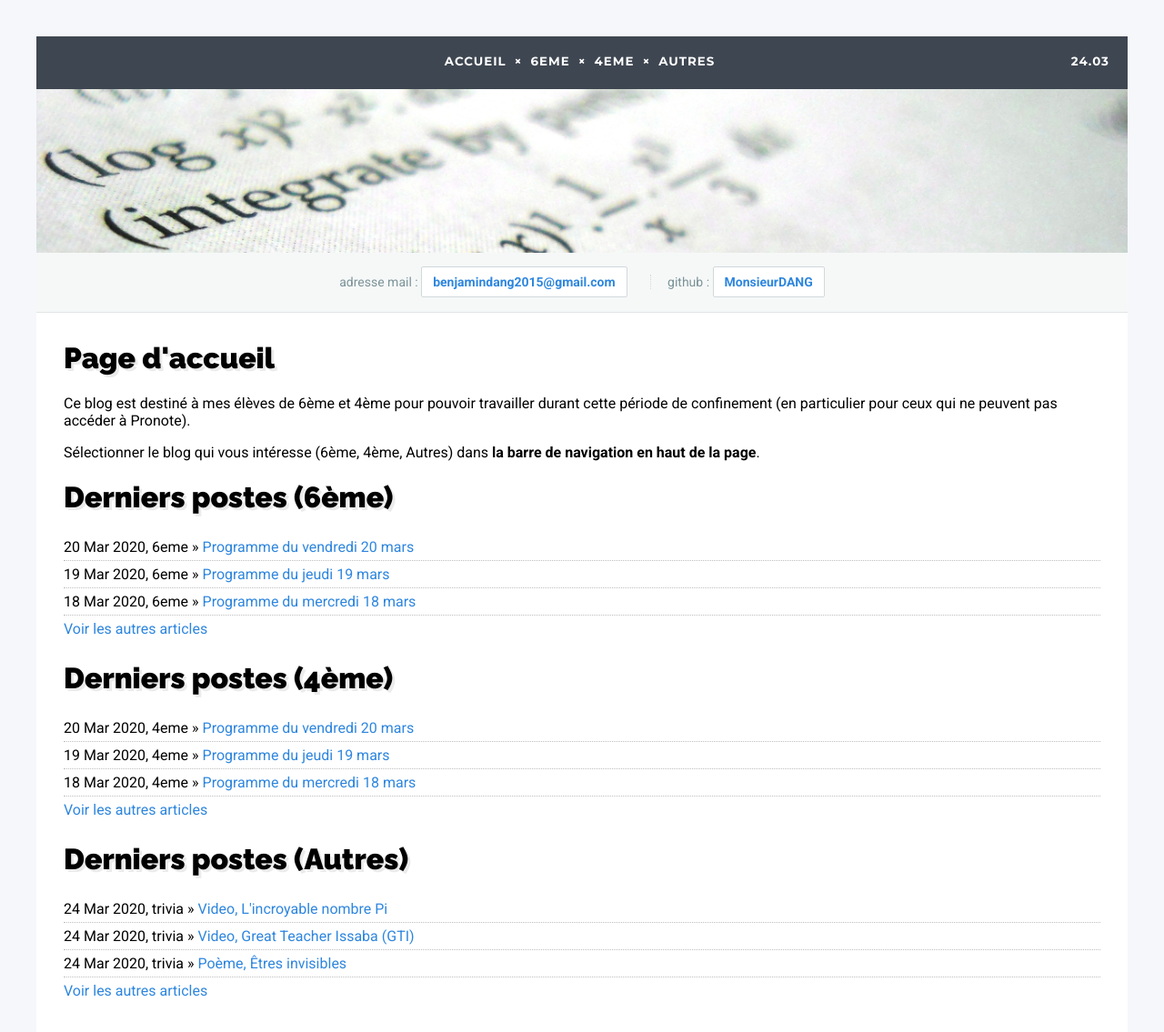
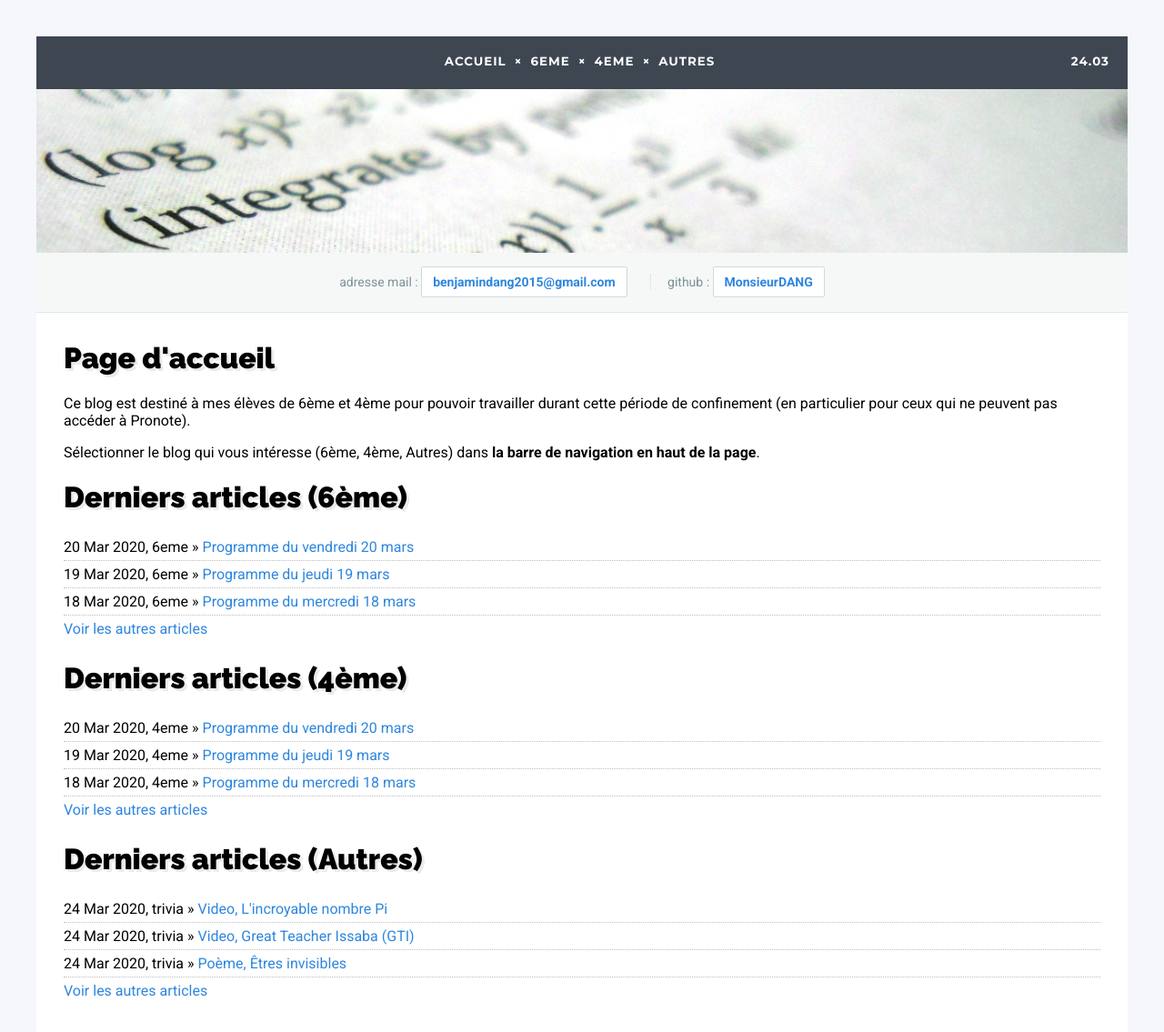
Before and after one commit to DangSinslay/DangSinslay.github.io, a Jekyll site: the page built from index.html, in a window 1280 px wide and 1190 px high. Shown: the top 1135 px of the window at 91% size. Built offline with Jekyll 4.4.1, drawn with Linux system fonts in a browser that asks for light colours.

Commit message:
Update index.html

```diff
--- a/index.html
+++ b/index.html
@@ -7,7 +7,7 @@ title: Blog de Mr. DANG, professeur de mathématiques
 	<p>Ce blog est destiné à mes élèves de 6ème et 4ème pour pouvoir travailler durant cette période de confinement (en particulier pour ceux qui ne peuvent pas accéder à Pronote).</a></p>
 
 	<p>Sélectionner le blog qui vous intéresse (6ème, 4ème, Autres) dans <strong>la barre de navigation en haut de la page</strong>.</p>
-	<h1>Derniers postes (6ème)</h1>
+	<h1>Derniers articles (6ème)</h1>
 	<ul class="posts">
 		{% for post in site.categories.6eme limit:3 %}
 			<li><span>{{ post.date | date_to_string }}, {{ post.category }}</span> » <a href="{{ post.url }}" title="{{ post.title }}">{{ post.title }}</a></li>
@@ -15,7 +15,7 @@ title: Blog de Mr. DANG, professeur de mathématiques
 		<li><a href="\blog6">Voir les autres articles</a>
 	</ul>
 
-	<h1>Derniers postes (4ème)</h1>
+	<h1>Derniers articles (4ème)</h1>
 	<ul class="posts">
 		{% for post in site.categories.4eme limit:3 %}
 			<li><span>{{ post.date | date_to_string }}, {{ post.category }}</span> » <a href="{{ post.url }}" title="{{ post.title }}">{{ post.title }}</a></li>
@@ -23,7 +23,7 @@ title: Blog de Mr. DANG, professeur de mathématiques
 		<li><a href="\blog4">Voir les autres articles</a>
 	</ul>
 
-	<h1>Derniers postes (Autres)</h1>
+	<h1>Derniers articles (Autres)</h1>
 	<ul class="posts">
 		{% for post in site.categories.trivia limit:3 %}
 			<li><span>{{ post.date | date_to_string }}, {{ post.category }}</span> » <a href="{{ post.url }}" title="{{ post.title }}">{{ post.title }}</a></li>
```
